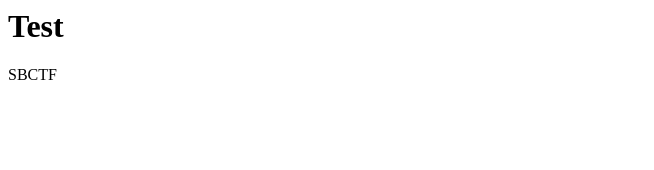
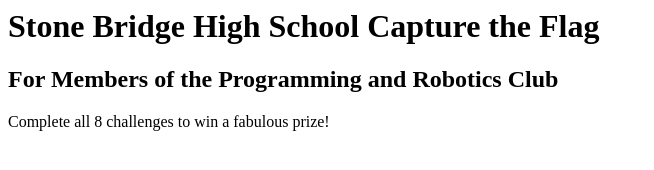
Before and after one commit to awjnsn/SBCTF-2015, a plain HTML site: page index.html in a window 1280 px wide. Shown: the whole page, without its empty margins (0-654 px from the left). Drawn offline with Linux system fonts and the light colour scheme.

```diff
--- a/index.html
+++ b/index.html
@@ -1,9 +1,10 @@
 <html>
 <head>
-	<title>Test</title>
+	<title>SBCTF</title>
 </head>
 <body>
-	<h1>Test</h1>
-	<p>SBCTF</p>
+	<h1>Stone Bridge High School Capture the Flag</h1>
+	<h2>For Members of the Programming and Robotics Club</h2>
+	<p>Complete all 8 challenges to win a fabulous prize!</p>
 </body>
 </html>
```
Also changed, not shown: robots.txt (added).
